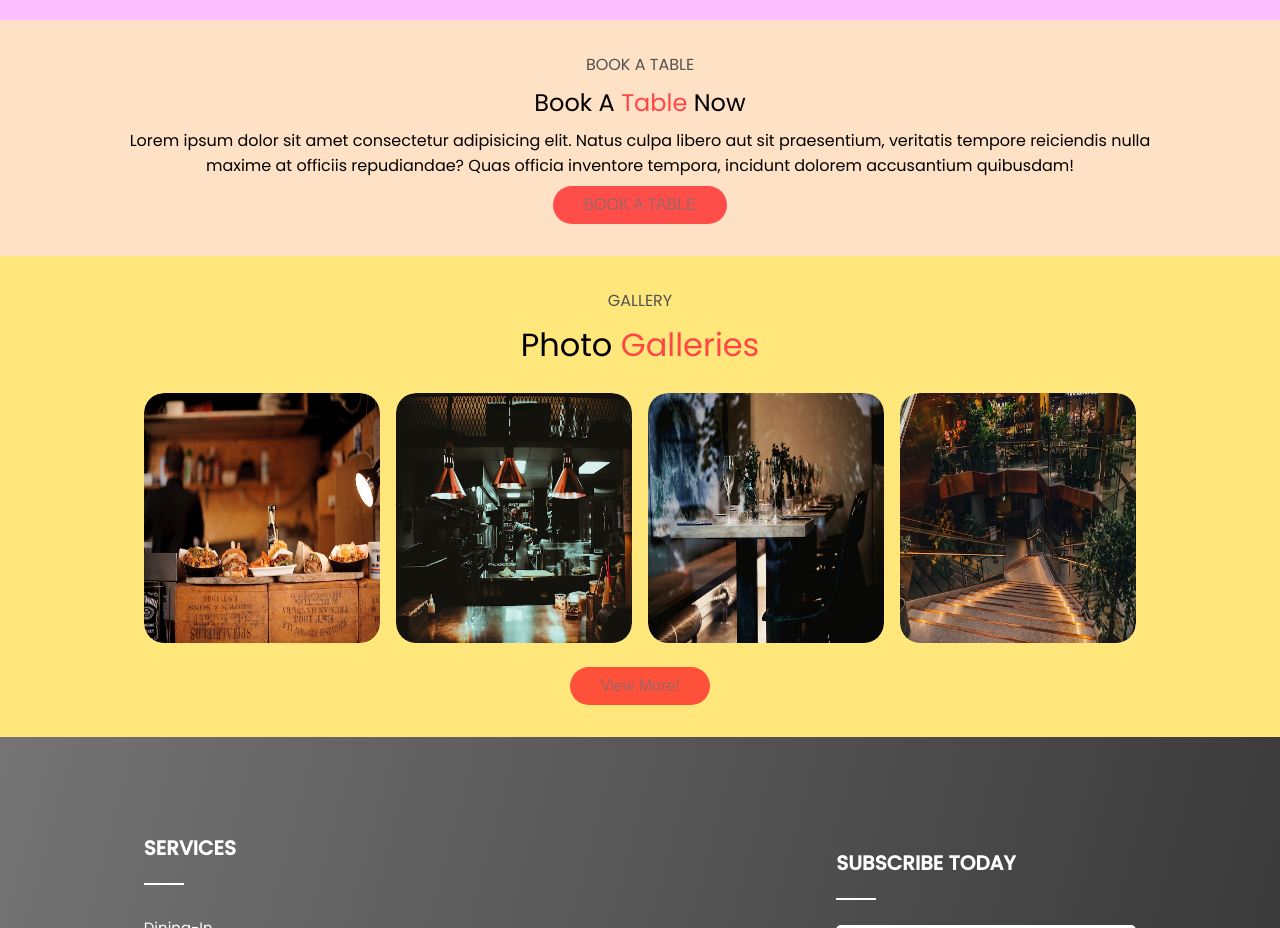
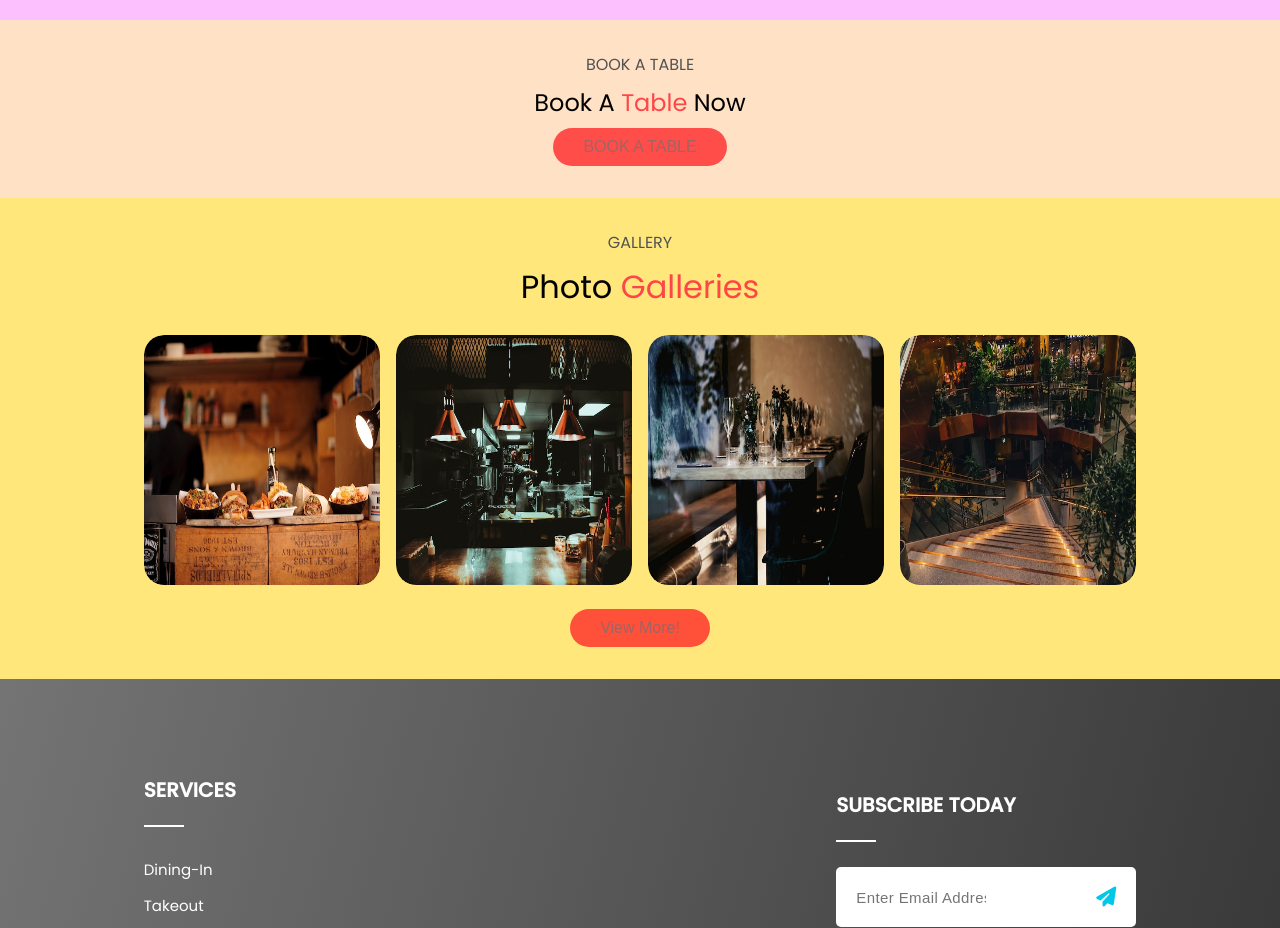
Before and after one commit to Jeevithayd/Recipie-Website, a plain HTML site: page index.html in a window 1280 px wide. Shown: the part 1860-2788 px from the top of the page. Drawn offline with Linux system fonts and the light colour scheme.

Commit message:
Update index.html

```diff
--- a/index.html
+++ b/index.html
@@ -137,11 +137,6 @@
         <section class="book-table">
             <p class="text-gray">BOOK A TABLE</p>
             <h1>Book A <span class="highlight">Table</span> Now</h1>
-            <p>Lorem ipsum dolor sit amet consectetur adipisicing elit. Natus culpa libero aut sit praesentium,
-                veritatis
-                tempore reiciendis nulla maxime at officiis repudiandae? Quas officia inventore tempora, incidunt
-                dolorem
-                accusantium quibusdam!</p>
             <button class="btn">BOOK A TABLE</button>
         </section>
     </div>
```
